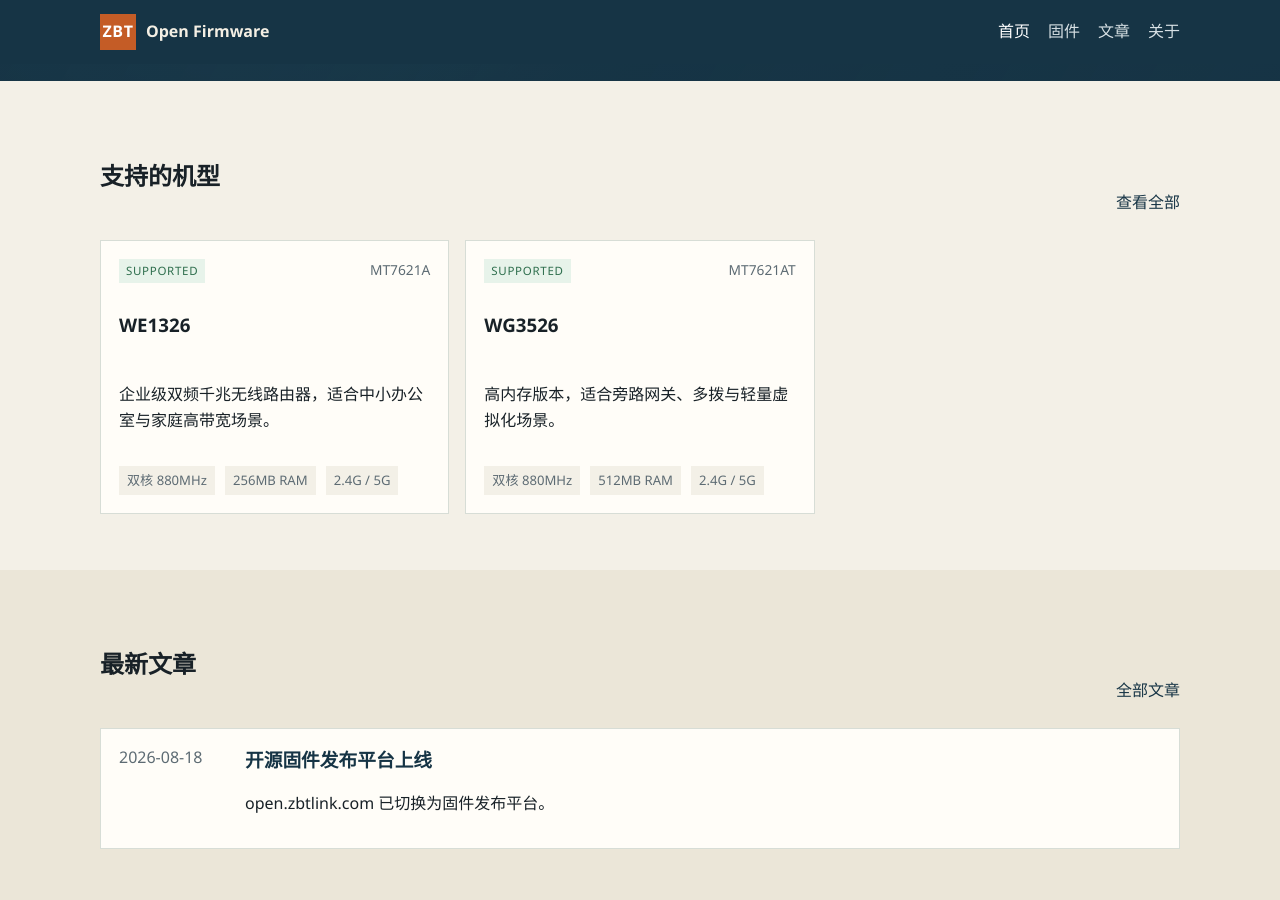
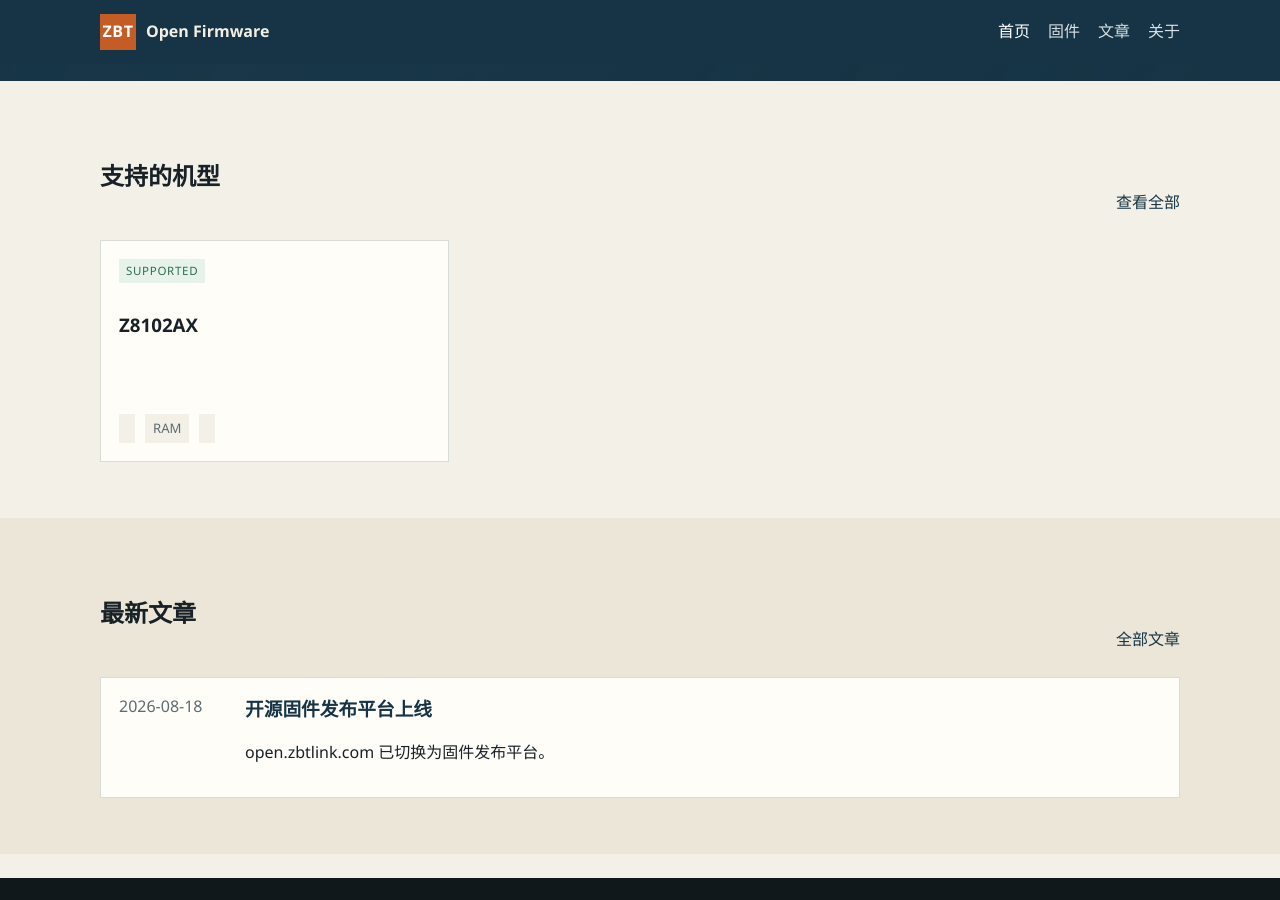
Before and after one commit to zbtlink/zbtlink.github.io, a Jekyll site: the page built from index.md, in a window 1280 px wide and 900 px high, scrolled down 360 px. Built offline with Jekyll 4.4.1, drawn with Linux system fonts in a browser that asks for light colours.

Commit message:
更新机型 Z8102AX

```diff
--- a/_data/catalog.json
+++ b/_data/catalog.json
@@ -1,31 +1,17 @@
 {
   "devices": [
     {
-      "id": "we1326",
-      "name": "WE1326",
-      "chipset": "MT7621A",
-      "cpu": "双核 880MHz",
-      "ram": "256MB",
-      "flash": "16MB",
-      "wifi": "2.4G / 5G",
-      "ports": "5 × 千兆",
+      "id": "z8102ax",
+      "name": "Z8102AX",
+      "chipset": "",
+      "cpu": "",
+      "ram": "",
+      "flash": "",
+      "wifi": "",
+      "ports": "",
       "status": "supported",
-      "summary": "企业级双频千兆无线路由器，适合中小办公室与家庭高带宽场景。",
-      "flash_notes": "请先备份原厂固件。刷入 factory 镜像用于从原厂系统迁移，已在 OpenWrt 上运行请使用 sysupgrade，并取消保留配置。",
-      "releases": []
-    },
-    {
-      "id": "wg3526",
-      "name": "WG3526",
-      "chipset": "MT7621AT",
-      "cpu": "双核 880MHz",
-      "ram": "512MB",
-      "flash": "16MB",
-      "wifi": "2.4G / 5G",
-      "ports": "5 × 千兆",
-      "status": "supported",
-      "summary": "高内存版本，适合旁路网关、多拨与轻量虚拟化场景。",
-      "flash_notes": "升级前确认分区布局与当前版本一致。如从非官方固件迁移，建议不保留配置。",
+      "summary": "",
+      "flash_notes": "",
       "releases": []
     }
   ]
```
Also changed, not shown: _devices/z8102ax.md (added, +5 -0 lines).
